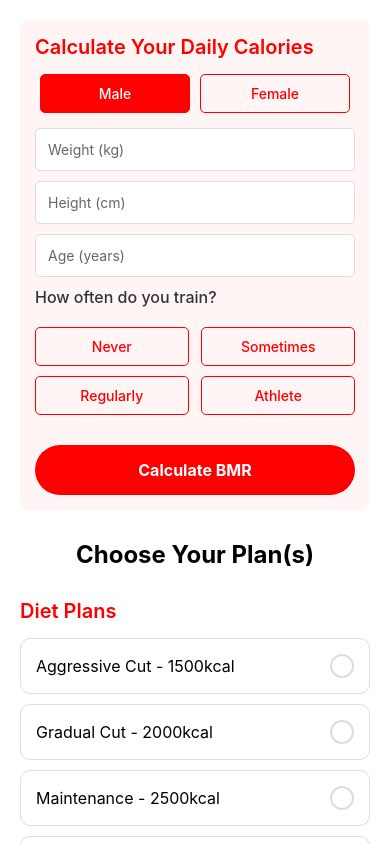
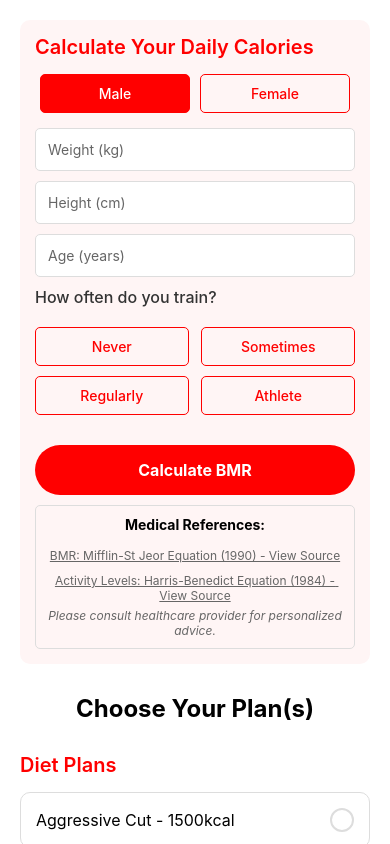
Before and after one commit to SalekhM8/toasted, a React Native app in the folder frontend/: screen /MainTabs in a window 390 px wide. Built offline with nearby package versions, Linux system fonts and the light colour scheme.

Commit message:
visible citations

```diff
--- a/frontend/src/screens/HomeScreen.tsx
+++ b/frontend/src/screens/HomeScreen.tsx
@@ -90,8 +90,8 @@ const HomeScreen = () => {
     <SafeAreaView style={styles.container}>
       <View style={styles.header}>
         <Text style={styles.logo}>toasted</Text>
-        <Text style={styles.welcomeText}>Welcome Back,</Text>
-        <Text style={styles.username}>Salekh</Text>
+        <Text style={styles.welcomeText}>Welcome!</Text>
+        <Text style={styles.username}></Text>
       </View>
 
       <View style={styles.tabContainer}>
--- a/frontend/src/screens/PlanSelectionScreen.tsx
+++ b/frontend/src/screens/PlanSelectionScreen.tsx
@@ -184,28 +184,31 @@ const PlanSelectionScreen = () => {
             <Text style={styles.calculateButtonText}>Calculate BMR</Text>
           </TouchableOpacity>
 
+          <View style={styles.citationsBox}>
+            <Text style={styles.citationsHeader}>Medical References:</Text>
+            <TouchableOpacity
+              onPress={() => Linking.openURL('https://pubmed.ncbi.nlm.nih.gov/2305711/')}
+            >
+              <Text style={styles.citationText}>
+                BMR: Mifflin-St Jeor Equation (1990) - View Source
+              </Text>
+            </TouchableOpacity>
+            <TouchableOpacity
+              onPress={() => Linking.openURL('https://pubmed.ncbi.nlm.nih.gov/9550168/')}
+            >
+              <Text style={styles.citationText}>
+                Activity Levels: Harris-Benedict Equation (1984) - View Source
+              </Text>
+            </TouchableOpacity>
+            <Text style={styles.disclaimer}>
+              Please consult healthcare provider for personalized advice.
+            </Text>
+          </View>
+
           {bmr !== null && (
             <View style={styles.bmrResult}>
               <Text style={styles.bmrText}>Your Daily Calories:</Text>
               <Text style={styles.bmrNumber}>{bmr} kcal/day</Text>
-
-    <TouchableOpacity
-      onPress={() => Linking.openURL('https://pubmed.ncbi.nlm.nih.gov/2305711/')}
-    >
-      <Text style={styles.citationText}>
-        Primary BMR calculation based on Mifflin-St Jeor Equation (1990){'\n'}
-        Source: Mifflin MD, St Jeor ST, et al. A new predictive equation for resting energy expenditure in healthy individuals. The American Journal of Clinical Nutrition, 51(2), 241-247.
-      </Text>
-    </TouchableOpacity>
-
-    <TouchableOpacity
-      onPress={() => Linking.openURL('https://pubmed.ncbi.nlm.nih.gov/9550168/')}
-    >
-      <Text style={styles.citationText}>
-        Activity multipliers based on Harris-Benedict equations (1918, revised 1984){'\n'}
-        Source: Roza AM, Shizgal HM. The Harris Benedict equation reevaluated: resting energy requirements and the body cell mass. The American Journal of Clinical Nutrition, 40(1), 168-182.
-      </Text>
-    </TouchableOpacity>
             </View>
           )}
         </View>
@@ -412,6 +415,26 @@ const styles = StyleSheet.create({
     padding: 15,
     borderRadius: 10,
   },
+  citationsBox: {
+    marginTop: 10,
+    padding: 10,
+    borderWidth: 1,
+    borderColor: '#ddd',
+    borderRadius: 5,
+  },
+  citationsHeader: {
+    fontSize: 14,
+    fontWeight: 'bold',
+    marginBottom: 5,
+    textAlign: 'center',
+  },
+  disclaimer: {
+    fontSize: 12,
+    color: '#666',
+    fontStyle: 'italic',
+    textAlign: 'center',
+    marginTop: 5,
+  },
   genderButtons: {
     flexDirection: 'row',
     justifyContent: 'space-between',
```
Lines whose indentation alone changed are shown as unchanged.
